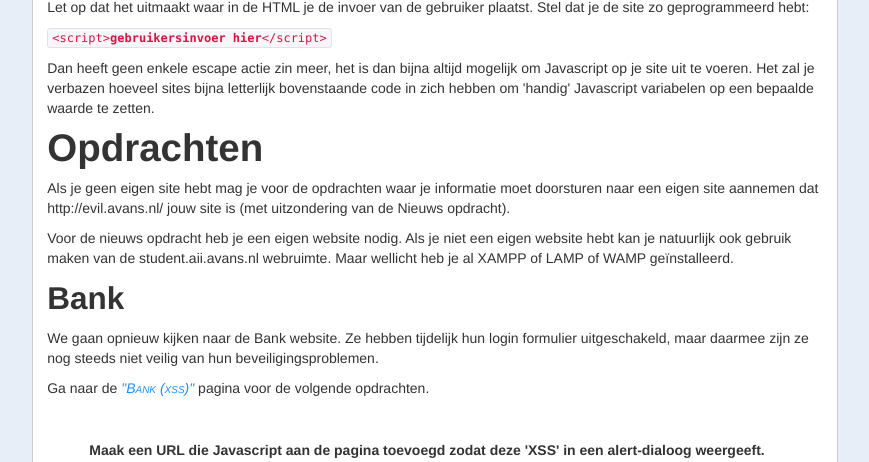
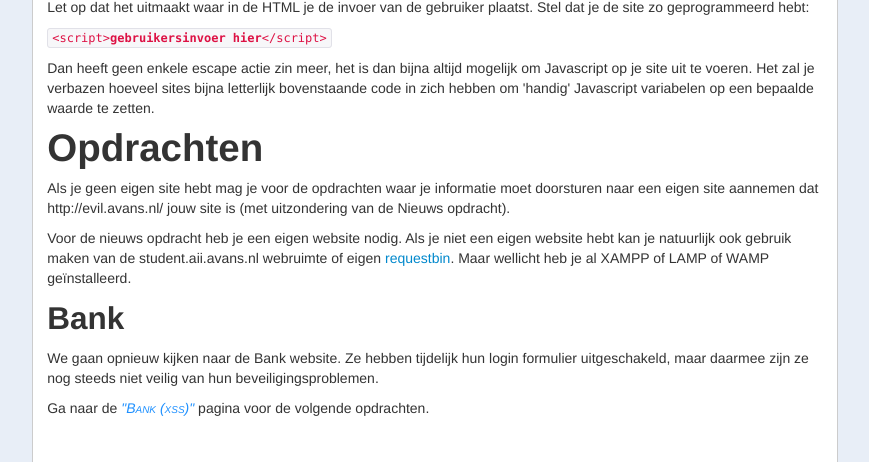
Before and after one commit to Avans/Security-Quiz, a Django app: template templates/xss.html in a window 1280 px wide. Shown: the part 1369-1831 px from the top of the page, without its empty margins (341-1210 px from the left). Run offline with Django 3.2, Linux system fonts and the light colour scheme; the template is opened without the code that fills it, so the values that code supplies are empty; parts of the project's set-up code (start-up, migrations or seed data) failed here and were passed over.

Commit message:
Added link to requestbin.

```diff
--- a/templates/xss.html
+++ b/templates/xss.html
@@ -81,7 +81,7 @@ figcaption {
 
       <p>Als je geen eigen site hebt mag je voor de opdrachten waar je informatie moet doorsturen naar een eigen site aannemen dat http://evil.avans.nl/ jouw site is (met uitzondering van de Nieuws opdracht).</p>
 
-      <p>Voor de nieuws opdracht heb je een eigen website nodig. Als je niet een eigen website hebt kan je natuurlijk ook gebruik maken van de student.aii.avans.nl webruimte. Maar wellicht heb je al XAMPP of LAMP of WAMP ge&iuml;nstalleerd.</p>
+      <p>Voor de nieuws opdracht heb je een eigen website nodig. Als je niet een eigen website hebt kan je natuurlijk ook gebruik maken van de student.aii.avans.nl webruimte of eigen <a href="https://requestb.in">requestbin</a>. Maar wellicht heb je al XAMPP of LAMP of WAMP ge&iuml;nstalleerd.</p>
 
       <h2>Bank</h2>
       <p>We gaan opnieuw kijken naar de Bank website. Ze hebben tijdelijk hun login formulier uitgeschakeld, maar daarmee zijn ze nog steeds niet veilig van hun beveiligingsproblemen.</p>
@@ -160,7 +160,7 @@ figcaption {
 
       <p>Deze site heeft geen plekken waar we via de URL's javascript aan de pagina kunnen toevoegen. Bovendien zijn de administrators van deze site veel te slim om op rare links te klikken in vage e-mailtjes.  We gaan het via een stored XSS attack te doen.</p>
 
-      <p class="hint">1. Voeg via de reacties javascript aan de pagina toe die cookies steelt. Je moet deze cookies nu ook echt naar een eigen server sturen om de opdracht te kunnen maken. Zet op een eigen website een scriptje die alle requests in een bestandje/database logt zodat je daar later de cookies kunt uitlezen. Voorbeeld: student.aii.avans.nl/ICT/pwagener/logcookie.php?PHPSESSID=2394fh3dk</p>
+      <p class="hint">1. Voeg via de reacties javascript aan de pagina toe die cookies steelt. Je moet deze cookies nu ook echt naar een eigen server sturen om de opdracht te kunnen maken. Zet op een eigen website een scriptje die alle requests in een bestandje/database logt zodat je daar later de cookies kunt uitlezen. Voorbeeld: student.aii.avans.nl/ICT/pwagener/logcookie.php?PHPSESSID=2394fh3dk. Alternatief kun je de cookies opvangen in een requestbin</p>
 
       <p class="hint">2. Je kan nu een ingelogde administrator naar de pagina (met jouw javascript) laten kijken door een melding te maken. Onderaan de reactiepagina staat een link (je kan ook rechtstreeks naar /nieuws/admincheck.php).</p>
 
```
